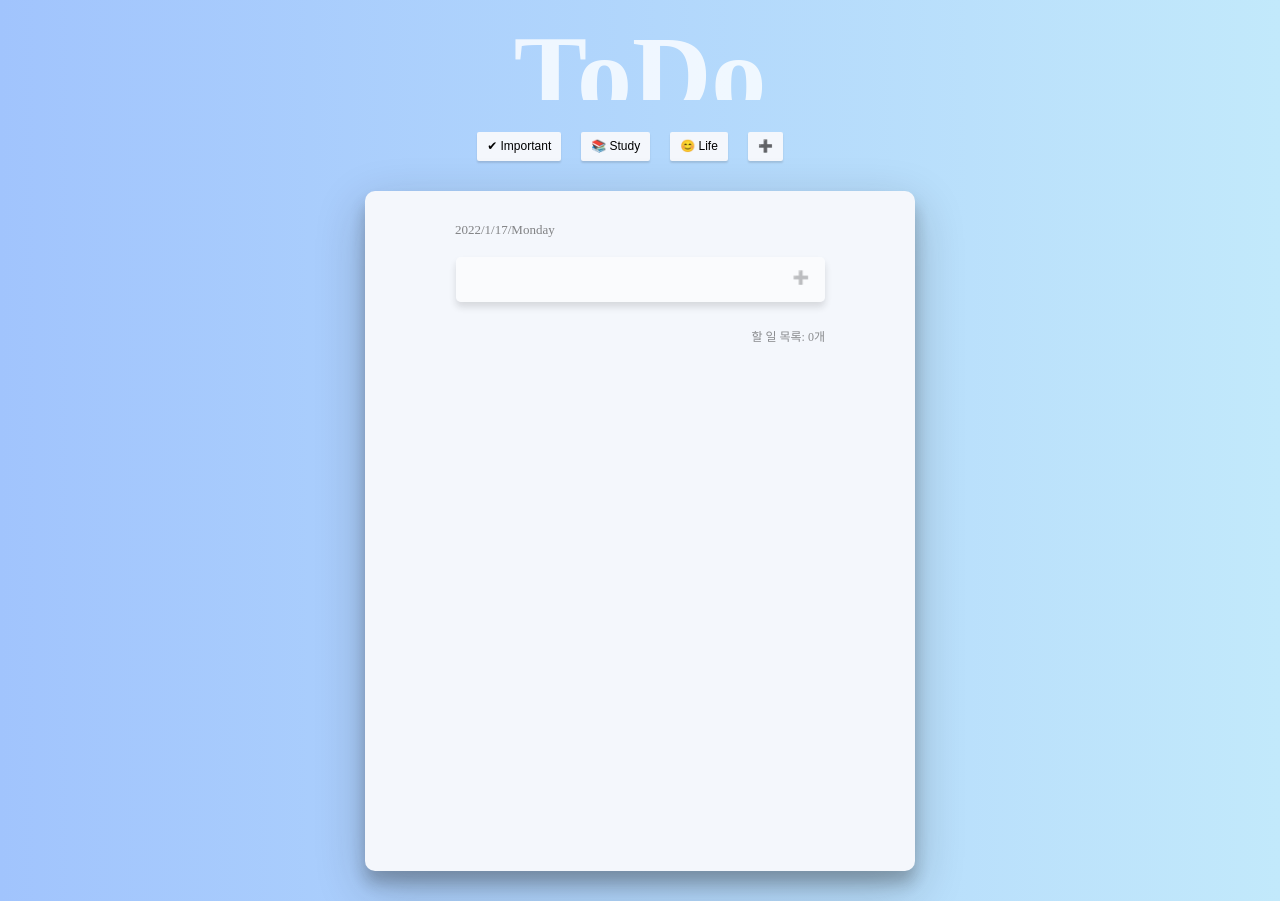
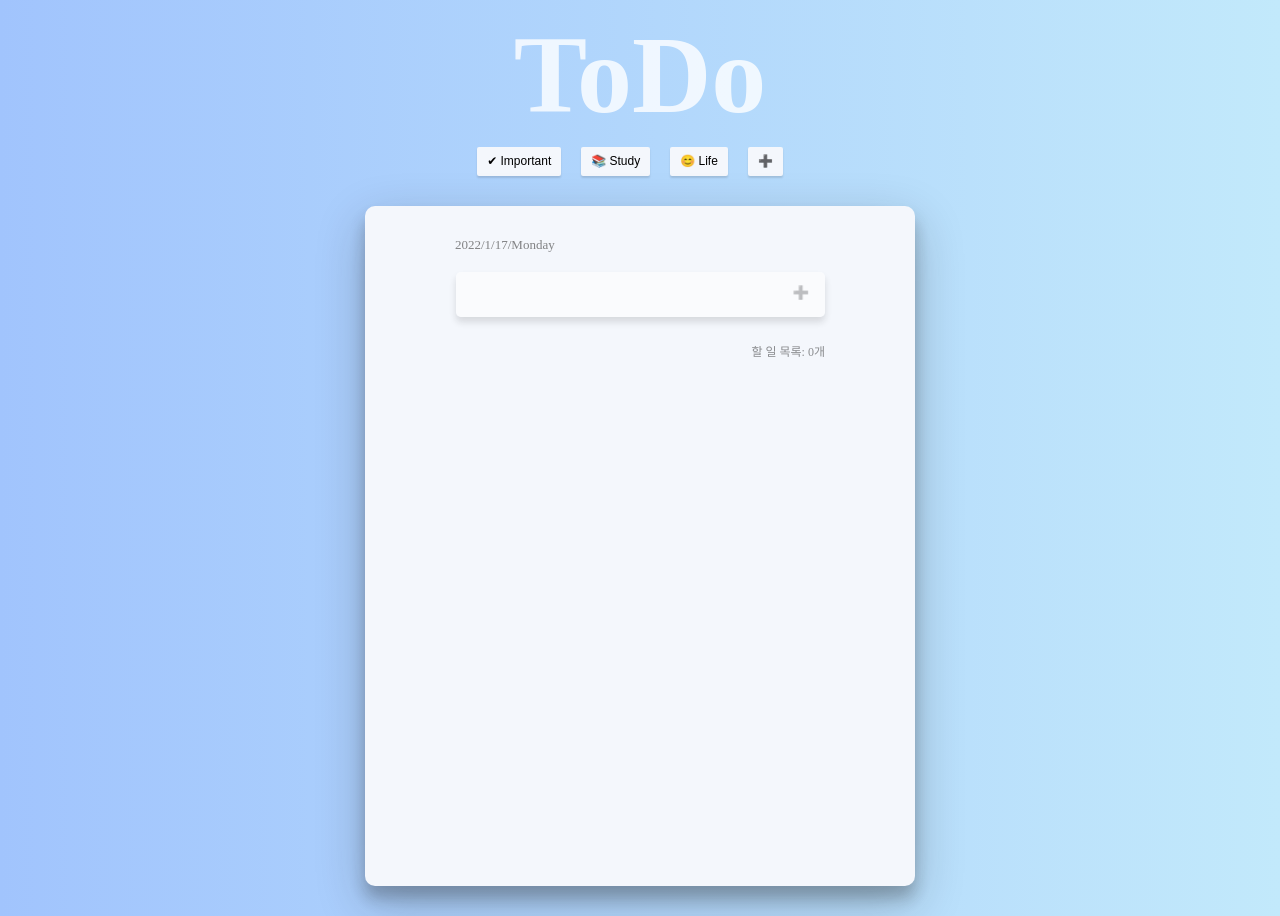
Before and after one commit to choisung2/simpleTodo, a plain HTML site: page index.html in a window 1280 px wide. Drawn offline with Linux system fonts and the light colour scheme.

Commit message:
Update style

```diff
--- a/style.css
+++ b/style.css
@@ -5,8 +5,6 @@ body {
 h1 {
   text-align: center;
   margin-top: 20px;
-  height: 80px;
-  overflow: hidden;
 }
 
 .title {
@@ -18,7 +16,7 @@ h1 {
 .btn-wrap {
   display: flex;
   justify-content: center;
-  margin: 20px auto;
+  margin: 5px auto 20px;
   flex-wrap: wrap;
   max-width: 360px;
 }
```
